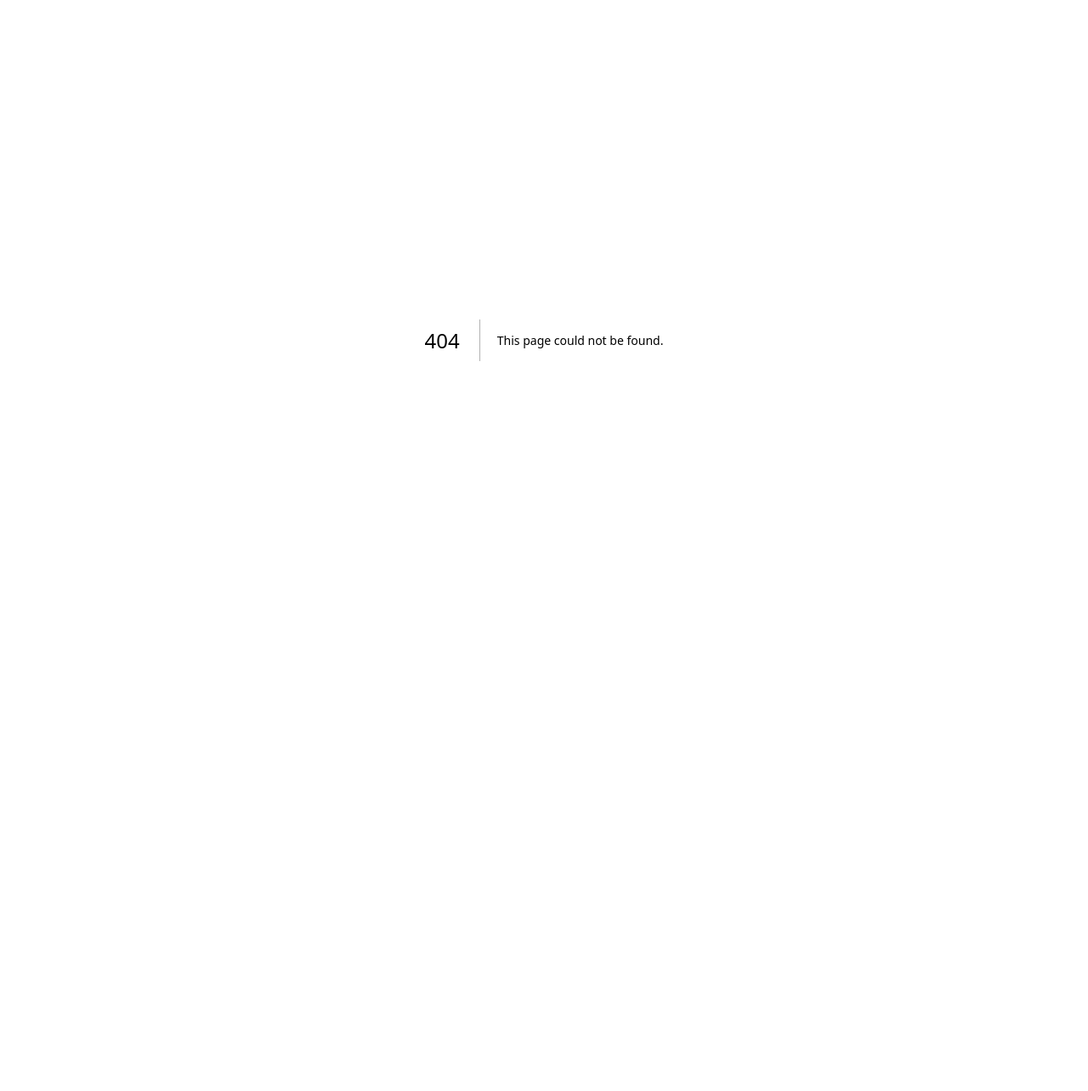
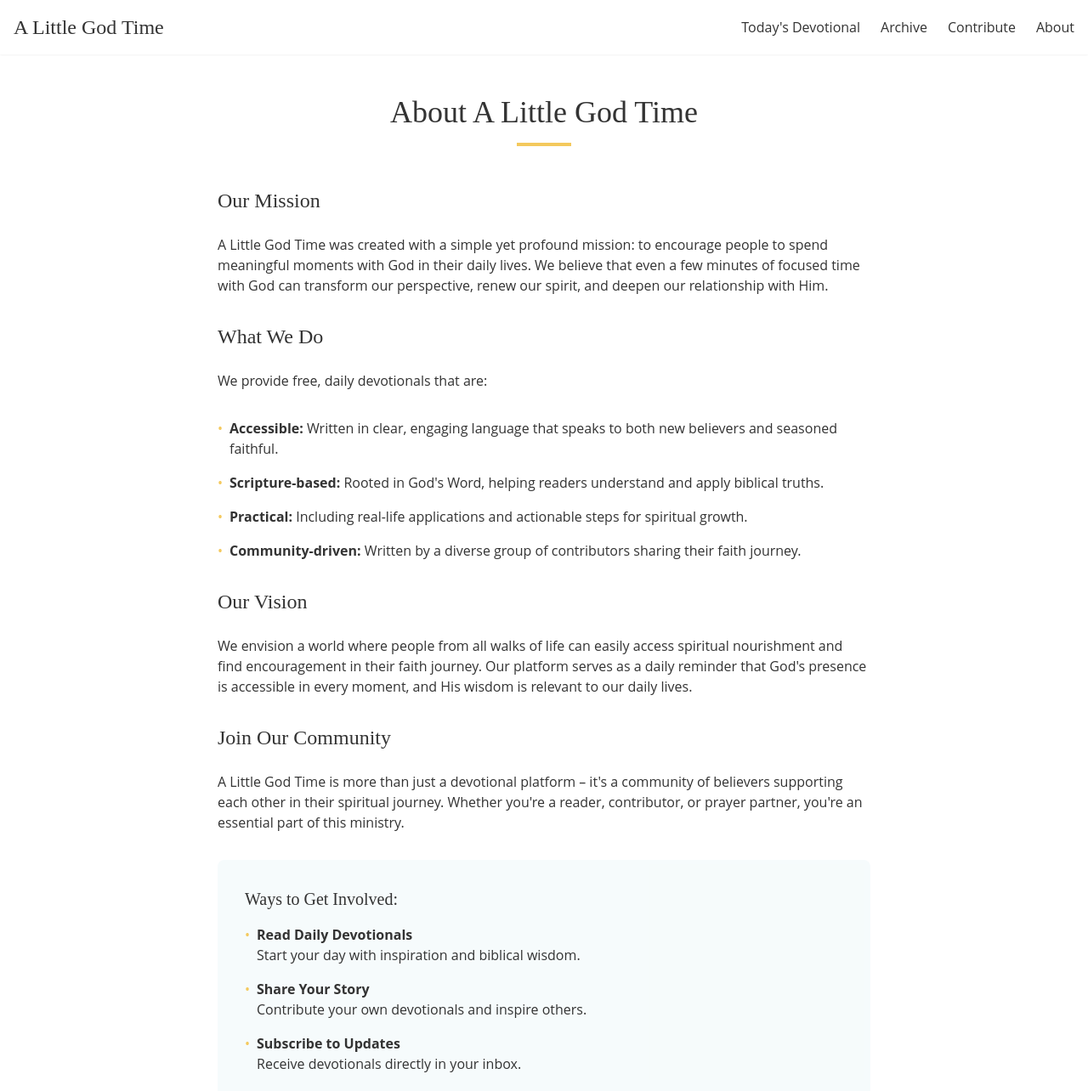
Before and after one commit to joelbyler272/a-little-god-time, a Next.js app: page /about in a window 1280 px wide. Before the commit this address had no page. Shown: the top 1284 px of the page at 85% size. Before the commit the page ends 800 px from the top, so only its background shows below. Built offline with nearby package versions, Linux system fonts and the light colour scheme.

Commit message:
Add complete About page

```diff
--- /dev/null
+++ b/pages/about/index.js
@@ -0,0 +1,116 @@
+import Head from 'next/head'
+import Layout from '../../components/Layout'
+import Link from 'next/link'
+
+export default function About() {
+  return (
+    <Layout>
+      <Head>
+        <title>About - A Little God Time</title>
+        <meta name="description" content="Learn more about A Little God Time and our mission to encourage daily time with God." />
+      </Head>
+
+      <div className="container mx-auto px-4 py-12">
+        <div className="max-w-3xl mx-auto">
+          <header className="text-center mb-12">
+            <h1 className="font-serif text-4xl text-text mb-4">
+              About A Little God Time
+            </h1>
+            <div className="w-16 h-1 bg-secondary mx-auto"></div>
+          </header>
+
+          <section className="prose prose-lg max-w-none">
+            <h2 className="font-serif text-2xl mb-6">Our Mission</h2>
+            <p className="mb-8">
+              A Little God Time was created with a simple yet profound mission: to encourage
+              people to spend meaningful moments with God in their daily lives. We believe that
+              even a few minutes of focused time with God can transform our perspective, renew
+              our spirit, and deepen our relationship with Him.
+            </p>
+
+            <h2 className="font-serif text-2xl mb-6">What We Do</h2>
+            <p className="mb-8">
+              We provide free, daily devotionals that are:
+            </p>
+            <ul className="space-y-4 mb-8">
+              <li className="flex items-start">
+                <span className="text-secondary mr-2">•</span>
+                <p><strong>Accessible:</strong> Written in clear, engaging language that speaks to both new believers and seasoned faithful.</p>
+              </li>
+              <li className="flex items-start">
+                <span className="text-secondary mr-2">•</span>
+                <p><strong>Scripture-based:</strong> Rooted in God's Word, helping readers understand and apply biblical truths.</p>
+              </li>
+              <li className="flex items-start">
+                <span className="text-secondary mr-2">•</span>
+                <p><strong>Practical:</strong> Including real-life applications and actionable steps for spiritual growth.</p>
+              </li>
+              <li className="flex items-start">
+                <span className="text-secondary mr-2">•</span>
+                <p><strong>Community-driven:</strong> Written by a diverse group of contributors sharing their faith journey.</p>
+              </li>
+            </ul>
+
+            <h2 className="font-serif text-2xl mb-6">Our Vision</h2>
+            <p className="mb-8">
+              We envision a world where people from all walks of life can easily access spiritual
+              nourishment and find encouragement in their faith journey. Our platform serves as a
+              daily reminder that God's presence is accessible in every moment, and His wisdom is
+              relevant to our daily lives.
+            </p>
+
+            <h2 className="font-serif text-2xl mb-6">Join Our Community</h2>
+            <p className="mb-8">
+              A Little God Time is more than just a devotional platform – it's a community of believers
+              supporting each other in their spiritual journey. Whether you're a reader, contributor,
+              or prayer partner, you're an essential part of this ministry.
+            </p>
+
+            <div className="bg-primary/10 p-8 rounded-lg mb-8">
+              <h3 className="font-serif text-xl mb-4">Ways to Get Involved:</h3>
+              <ul className="space-y-4">
+                <li className="flex items-start">
+                  <span className="text-secondary mr-2">•</span>
+                  <div>
+                    <p className="font-bold">Read Daily Devotionals</p>
+                    <p>Start your day with inspiration and biblical wisdom.</p>
+                  </div>
+                </li>
+                <li className="flex items-start">
+                  <span className="text-secondary mr-2">•</span>
+                  <div>
+                    <p className="font-bold">Share Your Story</p>
+                    <p>Contribute your own devotionals and inspire others.</p>
+                  </div>
+                </li>
+                <li className="flex items-start">
+                  <span className="text-secondary mr-2">•</span>
+                  <div>
+                    <p className="font-bold">Subscribe to Updates</p>
+                    <p>Receive devotionals directly in your inbox.</p>
+                  </div>
+                </li>
+                <li className="flex items-start">
+                  <span className="text-secondary mr-2">•</span>
+                  <div>
+                    <p className="font-bold">Spread the Word</p>
+                    <p>Share devotionals with friends and family.</p>
+                  </div>
+                </li>
+              </ul>
+            </div>
+
+            <div className="text-center">
+              <Link
+                href="/contribute"
+                className="inline-block bg-secondary text-white px-8 py-3 rounded-lg hover:opacity-90 transition"
+              >
+                Start Contributing Today
+              </Link>
+            </div>
+          </section>
+        </div>
+      </div>
+    </Layout>
+  )
+}
```
